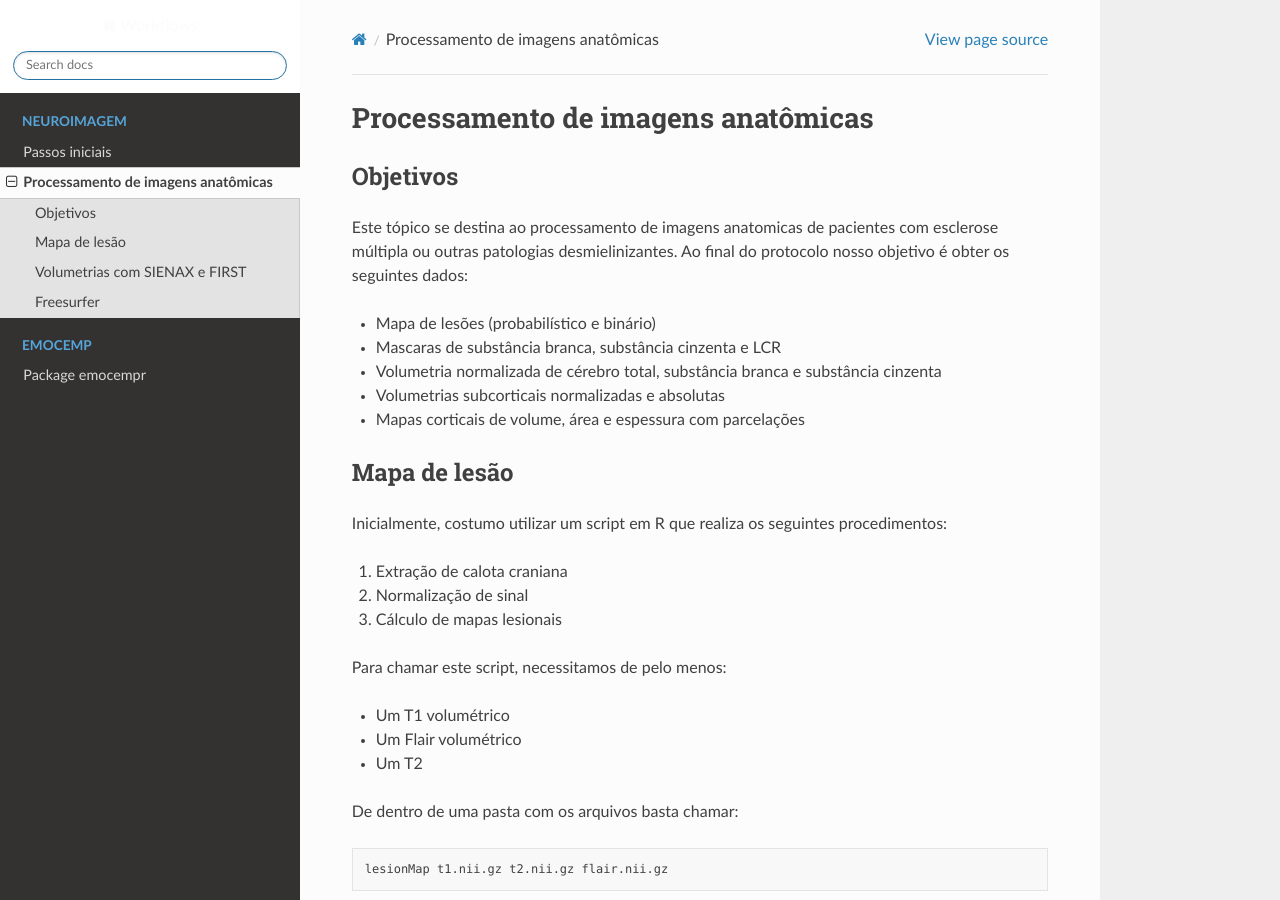
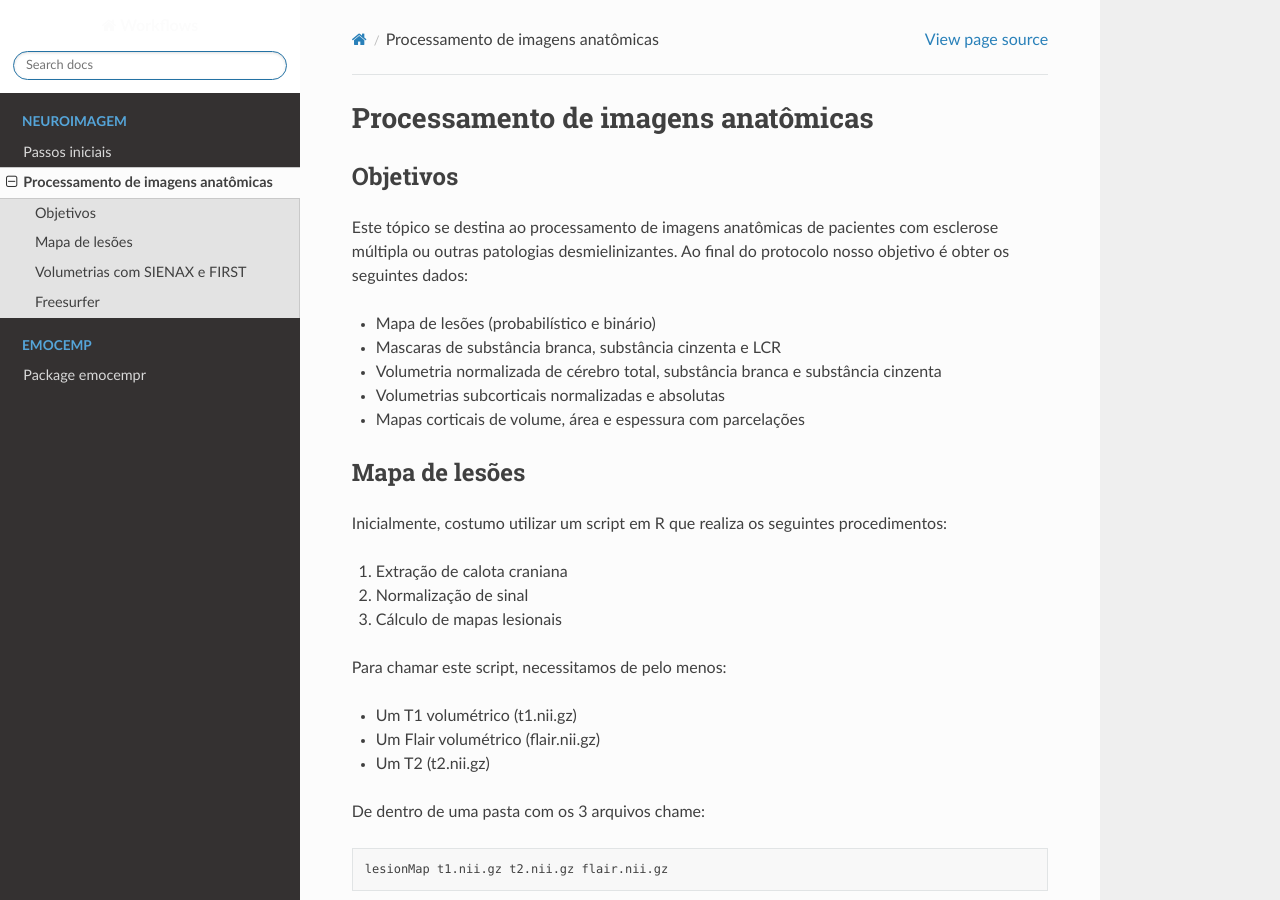
Before and after one commit to rafaelsommer1/tutorials, a Sphinx documentation site: the page built from docs/source/processamento.rst, in a window 1280 px wide and 900 px high. Built offline with Sphinx 7.4.7 and the Read the Docs theme 2.0.0, drawn with Linux system fonts in a browser that asks for light colours; some of the changed text lies outside the part shown.

Commit message:
sienax and first

```diff
--- a/docs/source/processamento.rst
+++ b/docs/source/processamento.rst
@@ -4,7 +4,7 @@
 Objetivos
 ^^^^^^^^^
 
-Este tópico se destina ao processamento de imagens anatomicas de pacientes com esclerose múltipla ou outras patologias desmielinizantes. Ao final do protocolo nosso objetivo é obter os seguintes dados:
+Este tópico se destina ao processamento de imagens anatômicas de pacientes com esclerose múltipla ou outras patologias desmielinizantes. Ao final do protocolo nosso objetivo é obter os seguintes dados:
 
 - Mapa de lesões (probabilístico e binário)
 - Mascaras de substância branca, substância cinzenta e LCR
@@ -12,8 +12,8 @@
 - Volumetrias subcorticais normalizadas e absolutas
 - Mapas corticais de volume, área e espessura com parcelações
 
-Mapa de lesão
-^^^^^^^^^^^^^
+Mapa de lesões
+^^^^^^^^^^^^^^
 Inicialmente, costumo utilizar um script em R que realiza os seguintes procedimentos:
 
 1. Extração de calota craniana
@@ -22,11 +22,11 @@
 
 Para chamar este script, necessitamos de pelo menos:
 
-- Um T1 volumétrico
-- Um Flair volumétrico
-- Um T2
+- Um T1 volumétrico (t1.nii.gz)
+- Um Flair volumétrico (flair.nii.gz)
+- Um T2 (t2.nii.gz)
 
-De dentro de uma pasta com os arquivos basta chamar:
+De dentro de uma pasta com os 3 arquivos chame:
 
 .. code-block:: bash
 
@@ -47,8 +48,8 @@
 ^^^^^^^^^^^^^^^^^^^^^^^^^^^^^^
 
 Para cálculo de volume de substância branca e cinzenta costumo utilizar o SIENAX, visto que o mesmo
-nos proporciona tanto os resultados normalizados quanto os valores absolutos, e se trata de um algoritmo relativamente
-rápido e acurado de segmentação.
+nos proporciona tanto os resultados normalizados quanto os valores absolutos,
+e se trata de um algoritmo relativamente rápido e acurado de segmentação.
 
 .. [SIENAX] S.M. Smith, Y. Zhang, M. Jenkinson, J. Chen, P.M. Matthews, A. Federico, and N. De Stefano. Accurate, robust and automated longitudinal and cross-sectional brain change analysis. NeuroImage, 17(1):479-489, 2002.
 
```
Also changed, not shown: other parts of docs/source/processamento.rst (+3 -2 lines), docs/source/imgs/lesion_seg.png, docs/source/imgs/lesion_seg2.png (added).
